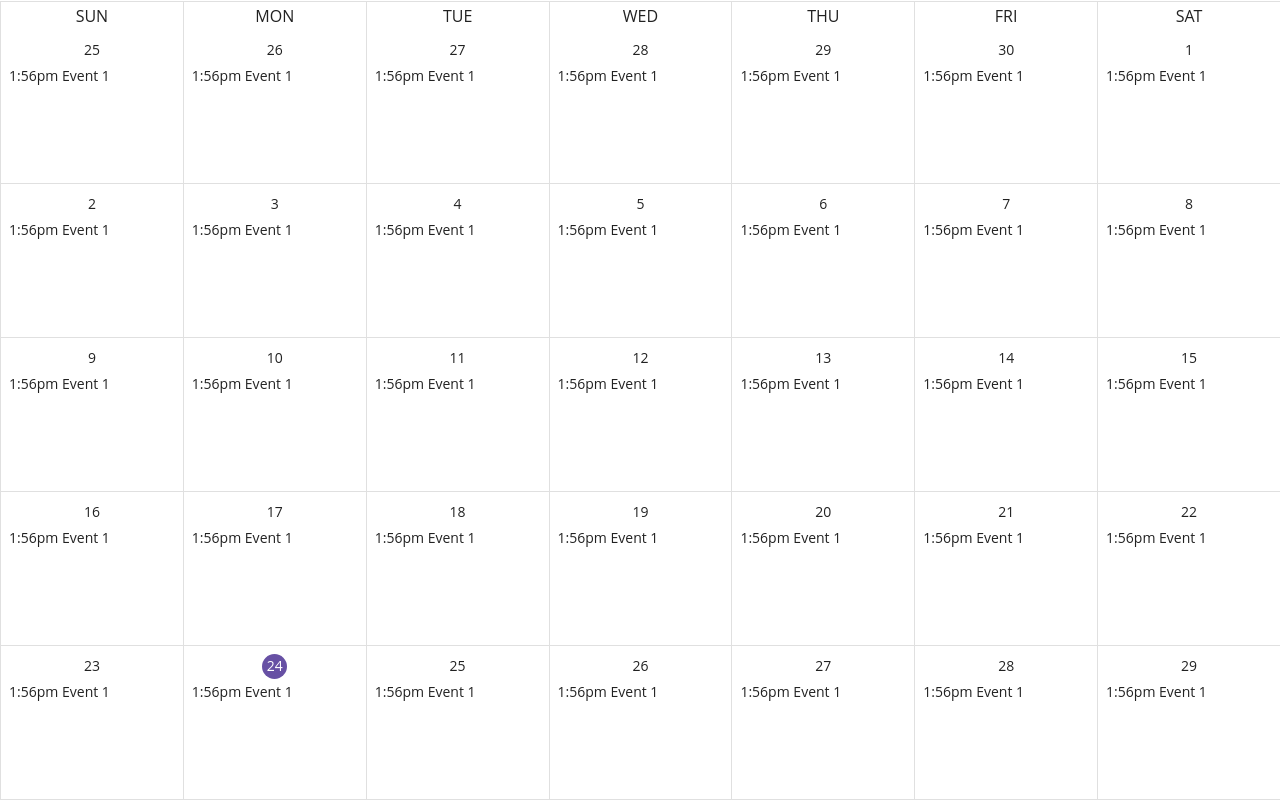
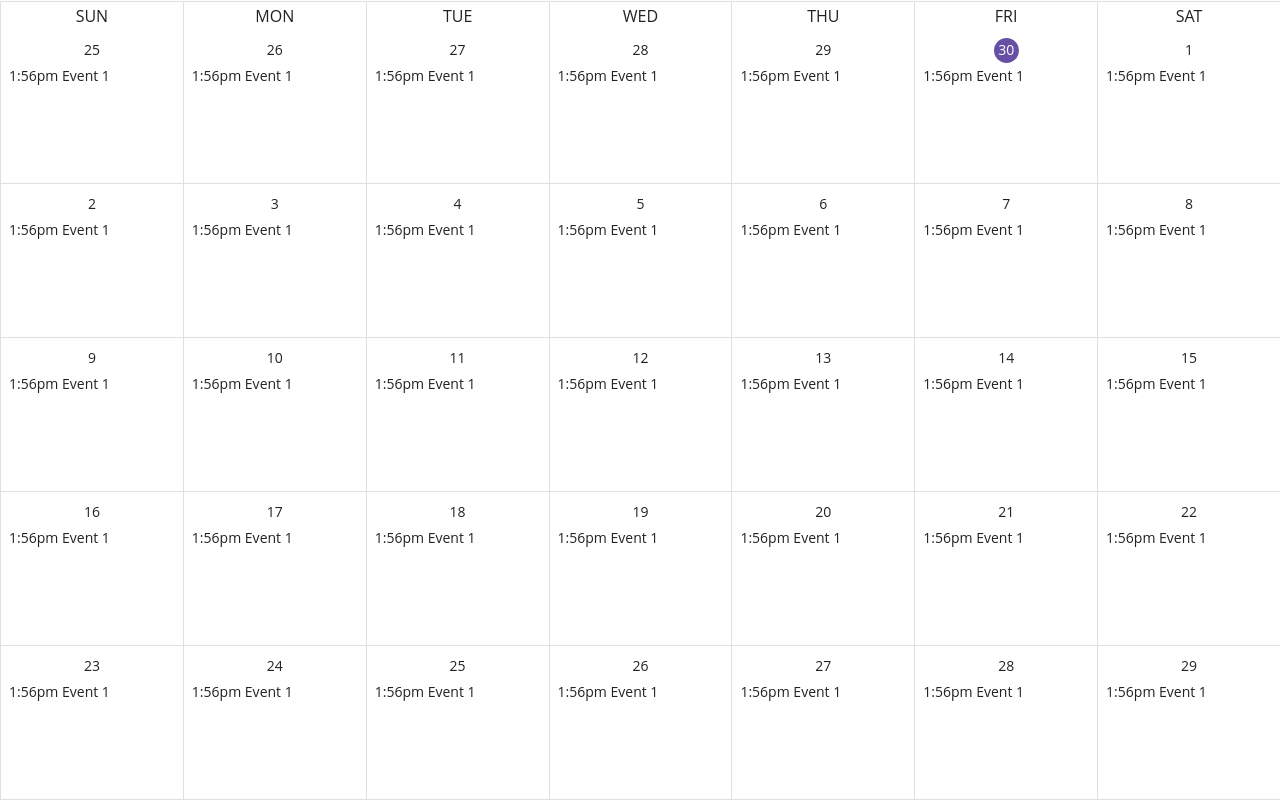
Before and after one commit to darrenleung1208hk/timeflex-revamp, a Next.js app: page /month in a window 1280 px wide. Built offline with nearby package versions, Linux system fonts and the light colour scheme.

Commit message:
used date fn to find out "today" in calendar

```diff
--- a/components/MonthCalendar.tsx
+++ b/components/MonthCalendar.tsx
@@ -1,6 +1,6 @@
 import { Box, Grid, Stack, Typography } from "@mui/material";
 import { Event, getMonthCalendarDays } from "../core";
-import { format } from "date-fns";
+import { format, isSameDay } from "date-fns";
 
 const events: Event[] = new Array(60).fill({
 	title: "Event 1",
@@ -65,12 +65,10 @@ export const MonthCalendar = () => {
 								<Box
 									typography="body2"
 									bgcolor={
-										new Date().getDate() === (index + 1) % 31
-											? "primary.main"
-											: undefined
+										isSameDay(date, new Date()) ? "primary.main" : undefined
 									}
 									color={
-										new Date().getDate() === (index + 1) % 31
+										isSameDay(date, new Date())
 											? "primary.contrastText"
 											: undefined
 									}
```
